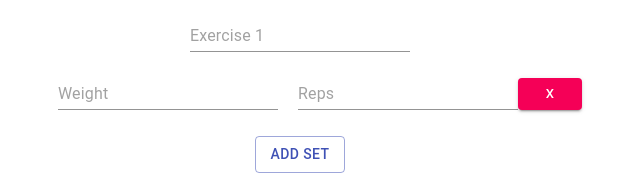
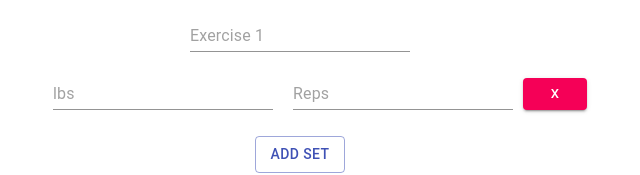
Before and after one commit to bballcyril/FiT, a React (Create React App) app: page / in a window 1280 px wide. Shown: the top 175 px of the page, without its empty margins (340-980 px from the left). Built offline with nearby package versions, Linux system fonts and the light colour scheme.

Commit message:
materialui

```diff
--- a/src/components/Set.js
+++ b/src/components/Set.js
@@ -12,9 +12,9 @@ function Set({ id, removeSet, changeLBS, changeReps }) {
   }
   return (
     <div style={{ display: "flex", justifyContent: "center" }} className="set">
-      <TextField type="number" placeholder="Weight" onChange={handleLBS} />
+      <TextField type="number" placeholder="lbs" onChange={handleLBS} />
       <TextField style={{marginLeft:'20px'}}type="number" placeholder="Reps" onChange={handleReps} />
-      <Button style={{width:'20px'}}size='small'variant='contained' color='secondary'onClick={handleRemove}>X</Button>
+      <Button style={{width:'20px',marginLeft:'10px'}}size='small'variant='contained' color='secondary'onClick={handleRemove}>X</Button>
     </div>
   );
 }
```
